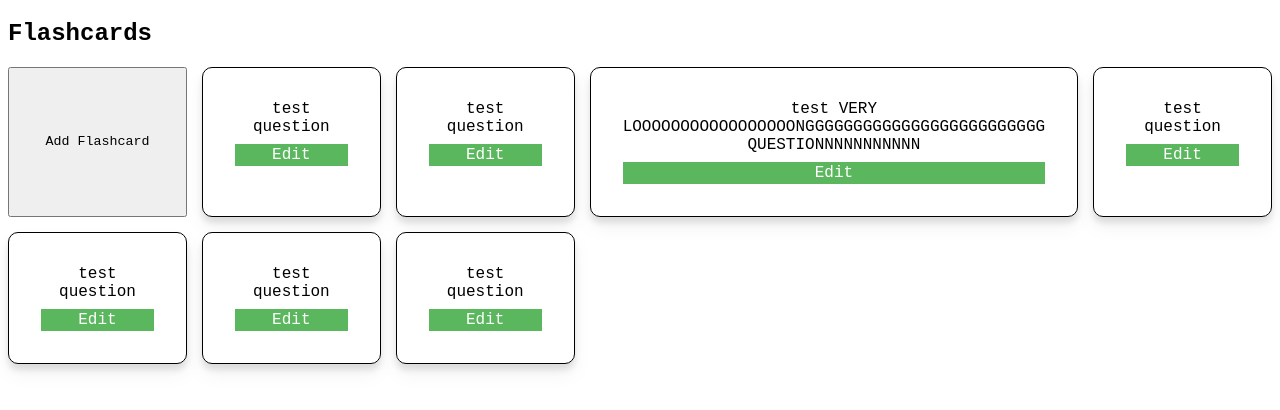
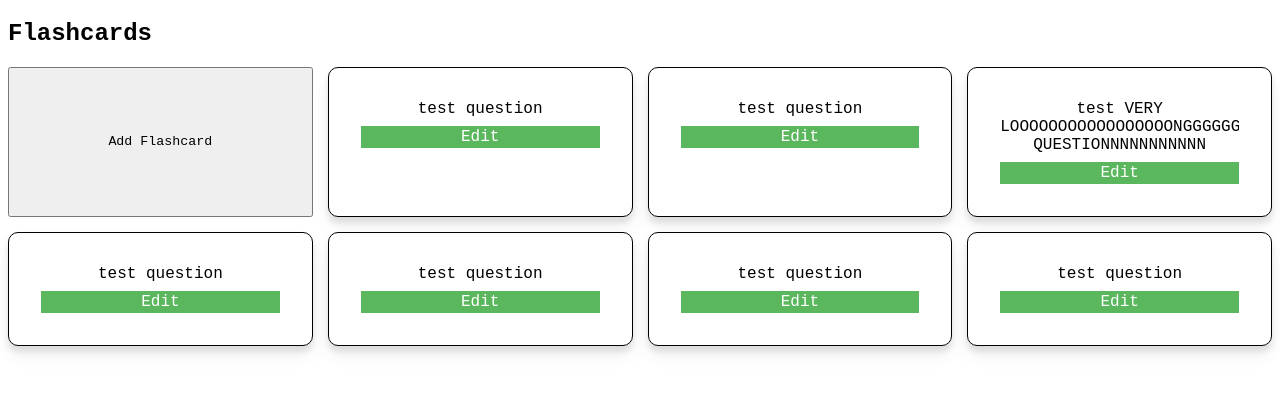
Before and after one commit to wongchs/flashcard-quiz, a React (Vite) app: page / in a window 1280 px wide. Shown: the top 410 px of the page. Built offline with nearby package versions, Linux system fonts and the light colour scheme.

Commit message:
grid fix

```diff
--- a/src/App.css
+++ b/src/App.css
@@ -4,7 +4,7 @@
 
 .flashcard-list {
   display: grid;
-  grid-template-columns: repeat(5, 1fr);
+  grid-template-columns: repeat(auto-fill, minmax(280px, 1fr));
   gap: 15px;
 }
 
```
